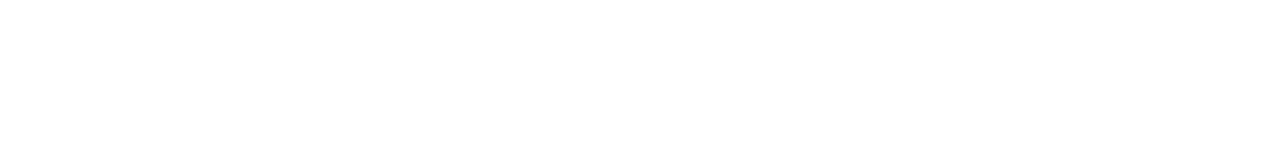
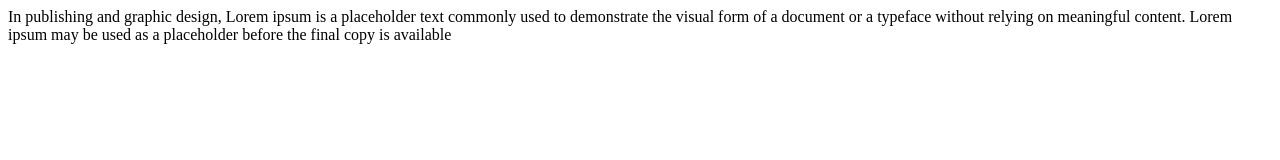
Before and after one commit to rehmanfaraz/Classwork, a plain HTML site: page index.html in a window 1280 px wide. Drawn offline with Linux system fonts and the light colour scheme.

Commit message:
Update index.html

```diff
--- a/index.html
+++ b/index.html
@@ -6,6 +6,6 @@
     <title>Document</title>
 </head>
 <body>
-
+In publishing and graphic design, Lorem ipsum is a placeholder text commonly used to demonstrate the visual form of a document or a typeface without relying on meaningful content. Lorem ipsum may be used as a placeholder before the final copy is available
 </body>
 </html>
```
